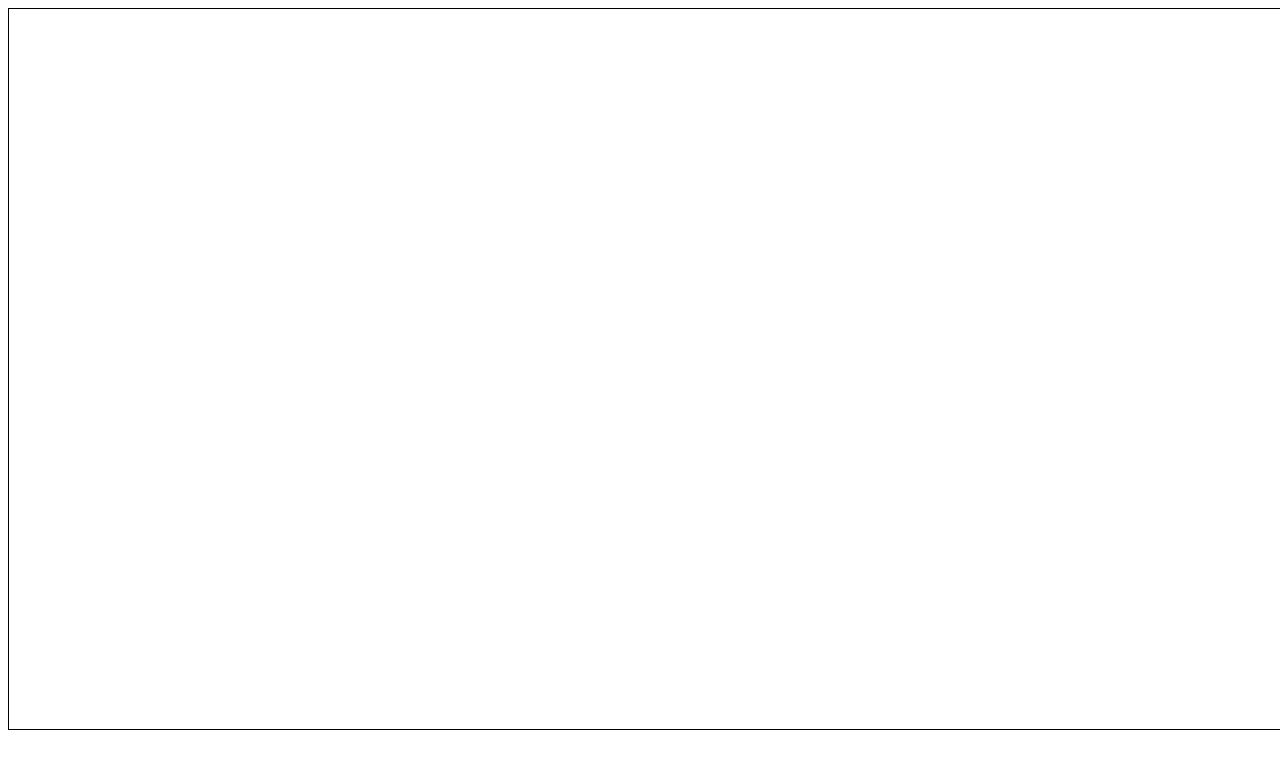
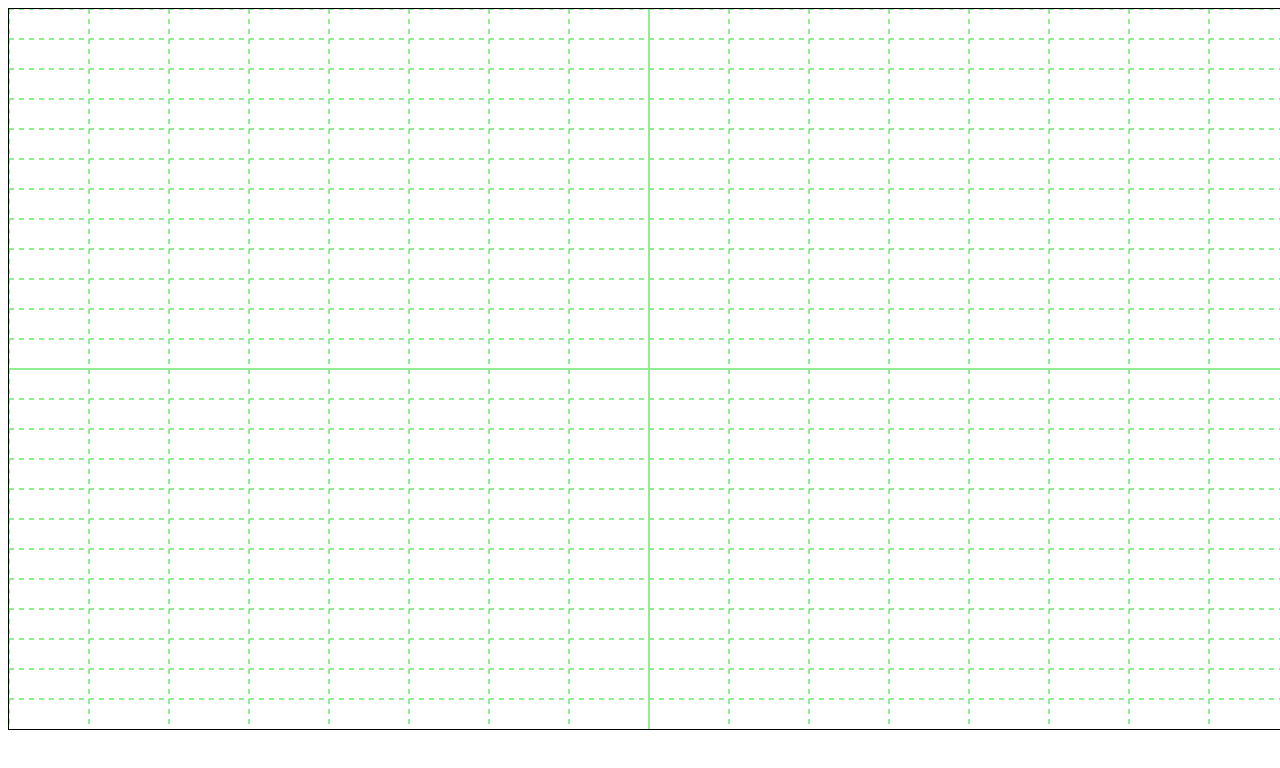
Before and after one commit to gitjuba/javascript-platformer, a plain HTML site: page levelEditor.html in a window 1280 px wide. Drawn offline with Linux system fonts and the light colour scheme.

Commit message:
Add helper grid lines to level editor.

```diff
--- a/levelEditor.html
+++ b/levelEditor.html
@@ -174,8 +174,45 @@ const getFillStyle = objType => {
     }
 };
 
+const drawHelperLines = () => {
+    ctx.strokeStyle = 'lightgreen';
+    // divide to quadrants
+    ctx.lineWidth = 2;
+    ctx.beginPath();
+    ctx.moveTo(CANVAS_WIDTH/2, 0);
+    ctx.lineTo(CANVAS_WIDTH/2, CANVAS_HEIGHT);
+    ctx.stroke();
+
+    ctx.beginPath();
+    ctx.moveTo(0, CANVAS_HEIGHT/2);
+    ctx.lineTo(CANVAS_WIDTH, CANVAS_HEIGHT/2);
+    ctx.stroke();
+
+    const nDivsHorizontal = 16;
+    const nDivsVertical = 24;
+    ctx.setLineDash([5, 5]);
+    for (let i = 0; i < nDivsHorizontal; i++) {
+        // vertical lines
+        ctx.beginPath();
+        ctx.moveTo(i * CANVAS_WIDTH / nDivsHorizontal, 0);
+        ctx.lineTo(i * CANVAS_WIDTH / nDivsHorizontal, CANVAS_HEIGHT);
+        ctx.stroke();
+    }
+
+    for (let i = 0; i < nDivsVertical; i++) {
+        // horizontal lines
+        ctx.beginPath();
+        ctx.moveTo(0, i*CANVAS_HEIGHT/nDivsVertical);
+        ctx.lineTo(CANVAS_WIDTH, i*CANVAS_HEIGHT/nDivsVertical);
+        ctx.stroke();
+    }
+    ctx.setLineDash([]);
+};
+
 const update = () => {
     ctx.clearRect(0, 0, CANVAS_WIDTH, CANVAS_HEIGHT);
+    drawHelperLines();
+    ctx.fillStyle = 'purple';
     ctx.fillText(`(${mouseX}, ${mouseY})`, mouseX, mouseY);
     levelObjects.forEach(object => {
         ctx.fillStyle = getFillStyle(object.type);
```
